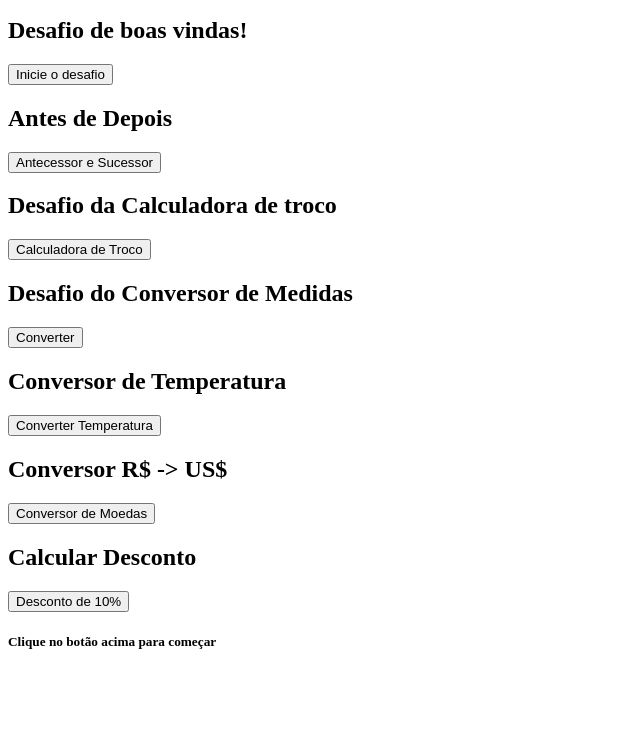
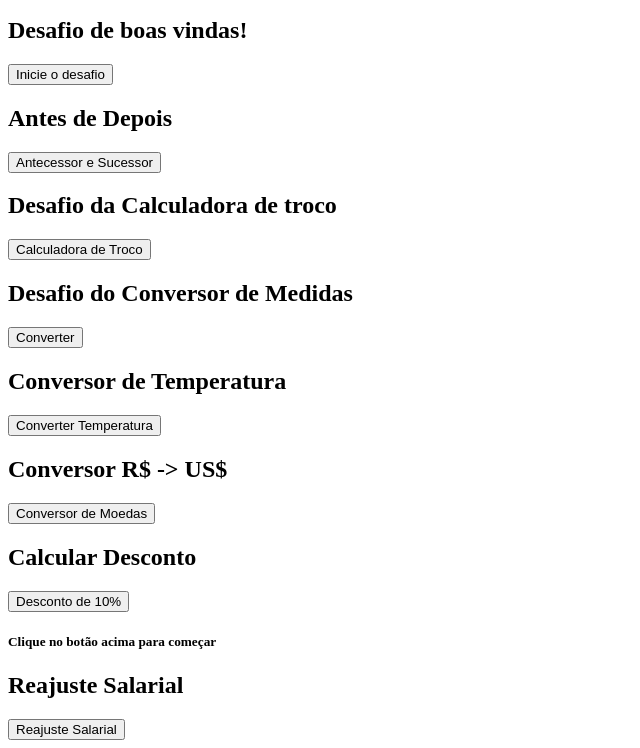
Before and after one commit to imjunioralves/teste, a plain HTML site: page Testando-codigo/index.html in a window 1280 px wide. Shown: the part 104-852 px from the top of the page, without its empty margins (0-640 px from the left). Before the commit the page ends 800 px from the top, so only its background shows below. Drawn offline with Linux system fonts and the light colour scheme.

Commit message:
feito desafio N°9

```diff
--- a/Testando-codigo/index.html
+++ b/Testando-codigo/index.html
@@ -37,8 +37,9 @@
     <h5>Clique no botão acima para começar</h5>
     <div id="calcularDesconto"></div>
 
-
-
+    <h2>Reajuste Salarial</h2>
+    <button onclick="reajusteDoSalario()">Reajuste Salarial</button>
+    <div id="paraReajustarOSalario"></div>
 
 
     <script src="index.js"></script>
--- a/Testando-codigo/index.js
+++ b/Testando-codigo/index.js
@@ -95,3 +95,22 @@ function calculadoraDeDesconto(){
 
 
 }
+
+function reajusteDoSalario(){
+    let nomeDoFuncionario = prompt('Qual é o nome do funcionário?');
+    let salarioDoFuncionario = Number(prompt(`Qual é o salário de ${nomeDoFuncionario}?` ).replace(',' , '.'));
+    let reajusteSalarial = Number(prompt(`O Salário de ${nomeDoFuncionario}, vai ser reajustado em qual porcentagem?`));
+
+    let valorAumento = salarioDoFuncionario * (reajusteSalarial / 100);
+    let salarioFinal = salarioDoFuncionario + valorAumento;
+
+    let semestres = window.document.getElementById('paraReajustarOSalario');
+
+    semestres.innerHTML = `<p>O salário atual é de ${salarioDoFuncionario.toFixed(2)}</p>`
+    semestres.innerHTML += `<p>Com um aumento de ${reajusteSalarial}%, o salario vai aumentar R$ ${valorAumento.toFixed(2)}no proximo mês </p>`
+    semestres.innerHTML += `<p>E a partida dai, ${nomeDoFuncionario} vai passar a ganhar ${salarioFinal.toFixed(2)}</p>`
+
+
+
+
+}
```
